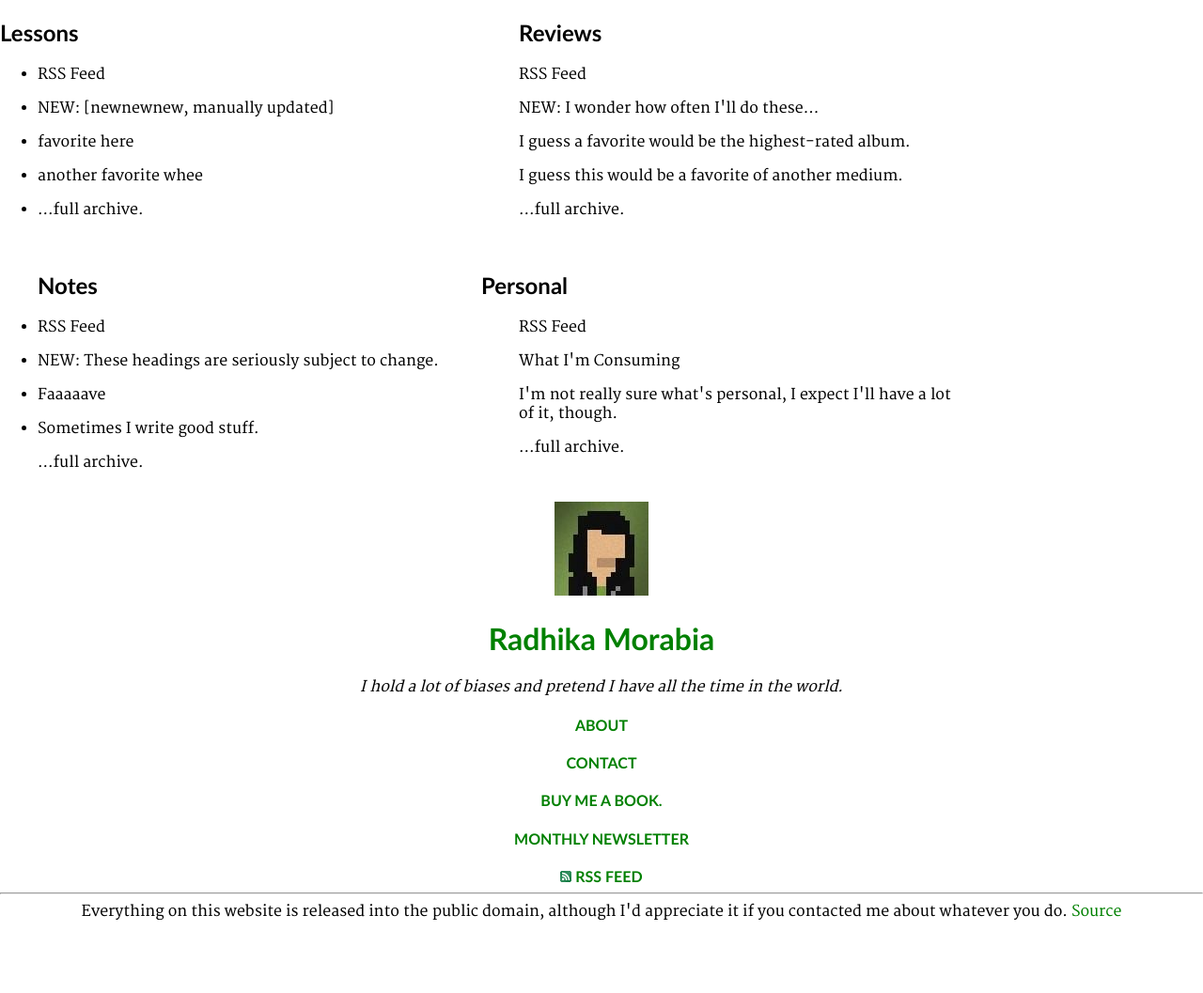
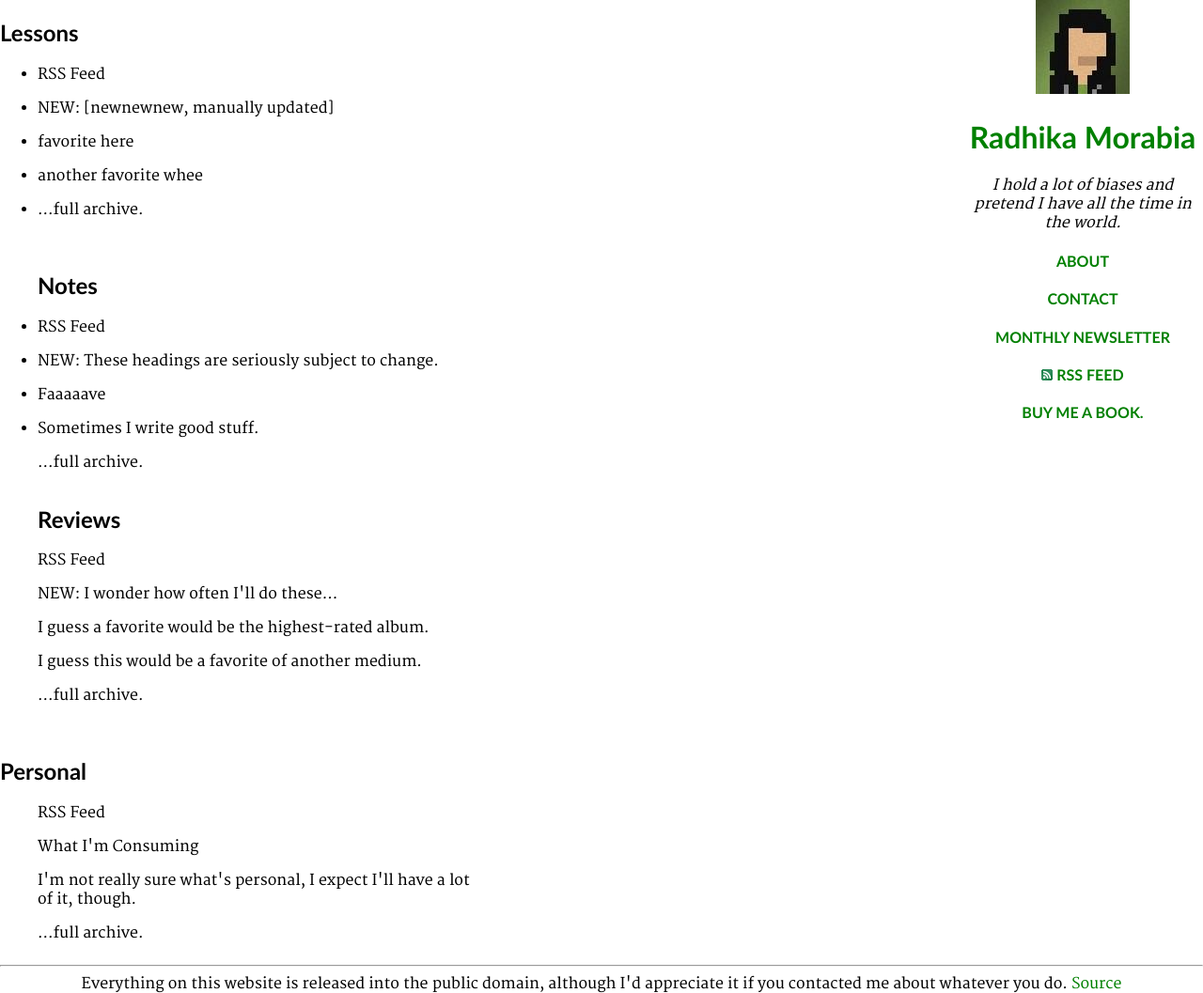
Before and after one commit to rmorabia/radhika.dev, a Jekyll site: the page index.html, which Jekyll copies as it is, in a window 1280 px wide. Shown: the whole page at 94% size. Built offline with Jekyll 4.4.1, drawn with Linux system fonts in a browser that asks for light colours; Markdown is read by kramdown in place of the engine named in the settings; before the commit the page ends 980 px from its top, so only the background shows below that.

Commit message:
I MIGHT HAVE FIXED THE INDEX.HTML PROBLEM

```diff
--- a/_layouts/default.html
+++ b/_layouts/default.html
@@ -10,24 +10,24 @@
 <meta name="description" CONTENT="I hold a lot of biases and pretend I have all the time in the world.">
     </head>
     <body>
-     <div class="content pure-g">
+     <div class="pure-g">
+            <div class="pure-u-4-5">
                {{ content }}
-     </div>
-    <div class "sidebar">
+            </div>
+
+            <div class="pure-u-1-5">
                 <center>
-                <p><img src="/css/avatar.jpeg"/></p>
-                <p><h1><a href="/">Radhika Morabia</a></h1></p>
+                <img src="/css/avatar.jpeg"/>
+                <h1><a href="/">Radhika Morabia</a></h1>
                 <p><em>I hold a lot of biases and pretend I have all the time in the world.</em></p>
-                <p><h4><a href="/about.html">ABOUT</a></h4></p>
-                <p><h4><a href="/contact.html">CONTACT</a></h4></p>
-                <p><h4><a href="http://amzn.com/w/V9ZYYLHO3DXP
-">BUY ME A BOOK.</a></h4></p>
-                <p><h4><a href="http://mad.ly/signups/103121/join">MONTHLY NEWSLETTER</a></h4></p>
-</p>
-</p>
+                <h4><a href="/about.html">ABOUT</a></h4>
+                <h4><a href="/contact.html">CONTACT</a></h4>
+                <h4><a href="http://mad.ly/signups/103121/join">MONTHLY NEWSLETTER</a></h4>
                 <h4><a href=""><img src="/css/rss.png"/></a> <a href="">RSS FEED</a></h4>
+                <h4><a href="http://amzn.com/w/V9ZYYLHO3DXP">BUY ME A BOOK.</a></h4>
                 </center>
             </div>
+        </div>
 <footer><hr /> <center>Everything on this website is released into the public domain, although I'd appreciate it if you contacted me about whatever you do. <a href="http://github.com/rmorabia/rmorabia.github.io">Source</a></center></footer>
     </body>
 </html>
--- a/css/stylesheet.css
+++ b/css/stylesheet.css
@@ -1,12 +1,3 @@
-.content {
-       width: 80%;
-}
-
-.sidebar {
-       width: 20%;
-       float: right;
-}
-
 @font-face {
   font-family: 'Lato';
   font-style: normal;
--- a/index.html
+++ b/index.html
@@ -1,8 +1,17 @@
----
-layout: default
-title: Radhika Morabia
----
-
+<!DOCTYPE html>
+<html>
+    <head>
+        <meta charset="utf-8">
+        <title>Radhika Morabia</title>
+        <link rel="stylesheet" href="/css/syntax.css">
+        <link rel="icon" href="/css/favicon.ico"></link>
+        <link rel="stylesheet" href="/css/pure-min.css">
+        <link rel="stylesheet" href="/css/stylesheet.css">
+<meta name="description" CONTENT="I hold a lot of biases and pretend I have all the time in the world.">
+    </head>
+    <body>
+     <div class="pure-g">
+            <div class="pure-u-4-5">
                <div class="pure-u-1-2">
                     <h2>Lessons</h2>
                     <ul><li><p>RSS Feed</p></li>
@@ -19,7 +28,9 @@ title: Radhika Morabia
                     <li><p>Faaaaave</p></li>
                     <li><p>Sometimes I write good stuff.</p></li>
                     <p>...full archive.</p></ul>
-</div><div class="pure-u-1-2">
+                </div>
+
+                <div class="pure-u-1-2">
                     <ul><h2>Reviews</h2>
                     <p>RSS Feed</p>
                     <p>NEW: I wonder how often I'll do these...</p>
@@ -35,3 +46,21 @@ title: Radhika Morabia
                     <p>I'm not really sure what's personal, I expect I'll have a lot of it, though.</p>
                     <p>...full archive.</p></ul>
                 </div>
+            </div>
+
+            <div class="pure-u-1-5">
+                <center>
+                <img src="/css/avatar.jpeg"/>
+                <h1><a href="/">Radhika Morabia</a></h1>
+                <p><em>I hold a lot of biases and pretend I have all the time in the world.</em></p>
+                <h4><a href="/about.html">ABOUT</a></h4>
+                <h4><a href="/contact.html">CONTACT</a></h4>
+                <h4><a href="http://mad.ly/signups/103121/join">MONTHLY NEWSLETTER</a></h4>
+                <h4><a href=""><img src="/css/rss.png"/></a> <a href="">RSS FEED</a></h4>
+                <h4><a href="http://amzn.com/w/V9ZYYLHO3DXP">BUY ME A BOOK.</a></h4>
+                </center>
+            </div>
+        </div>
+<footer><hr /> <center>Everything on this website is released into the public domain, although I'd appreciate it if you contacted me about whatever you do. <a href="http://github.com/rmorabia/rmorabia.github.io">Source</a></center></footer>
+    </body>
+</html>
```
Lines whose indentation alone changed are shown as unchanged.
